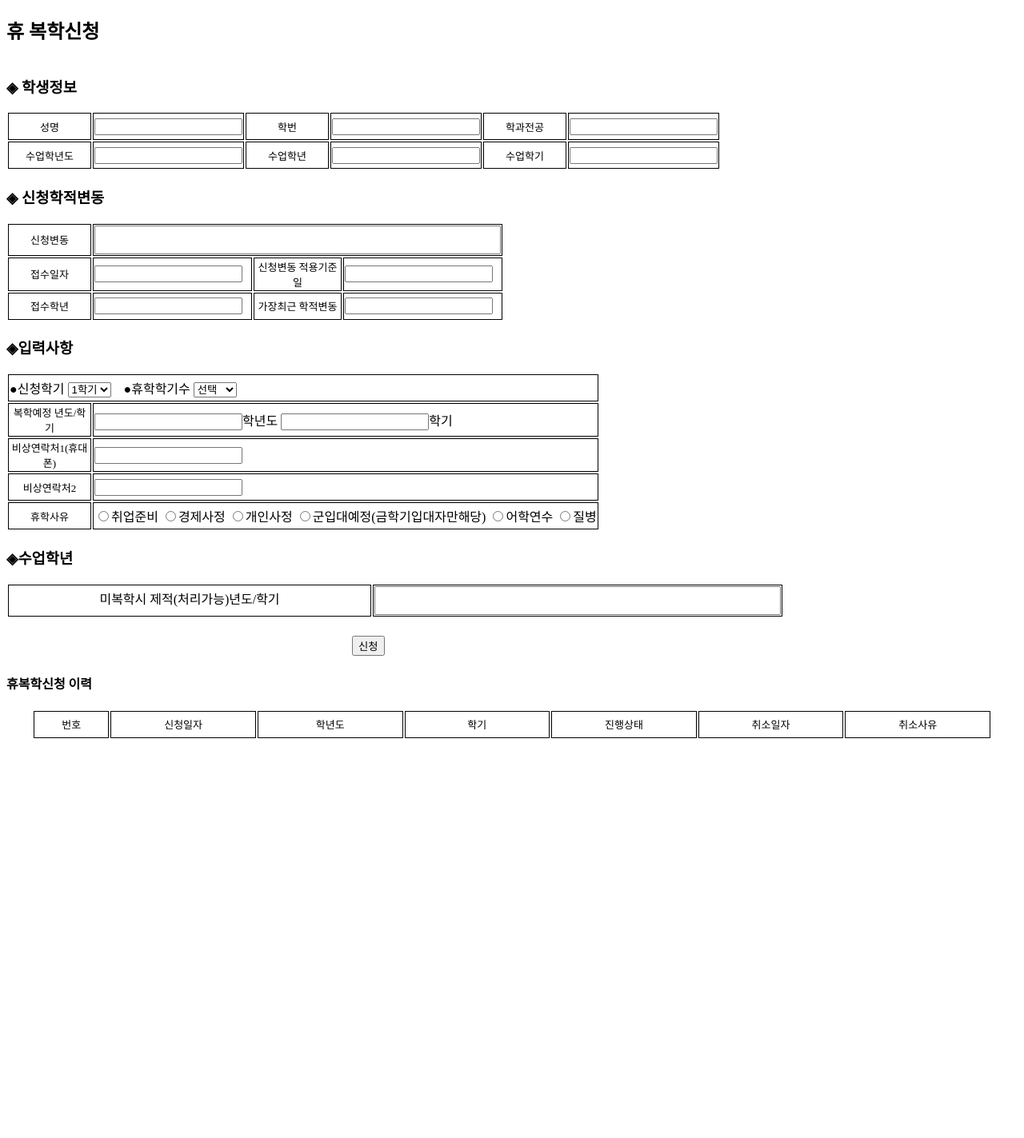
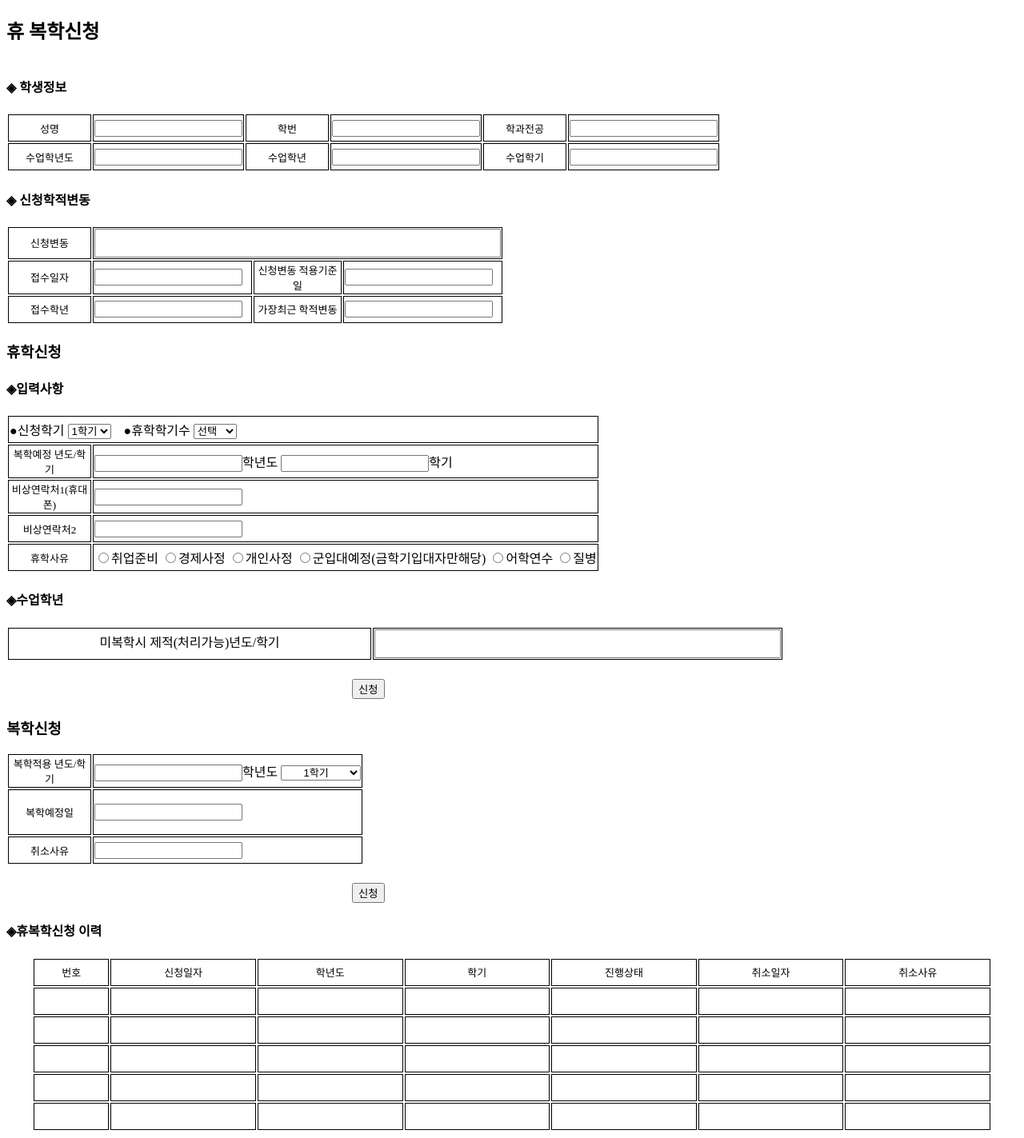
Before and after one commit to kchulpan/teamproject, a Java web app: template webapp/WEB-INF/views/mpage/absence.jsp in a window 1280 px wide. Shown: the whole page at 80% size. Before the commit the page ends 923 px from the top, so only its background shows below. Run offline with Spring Boot 4, a stand-in JSP engine, Linux system fonts and the light colour scheme; the template is opened without the code that fills it, so the values that code supplies are empty; the project's own start-up code is not run, and a stand-in starts its controllers and pages; some libraries are stand-ins or nearby versions.

Commit message:
휴복학페이지 복학신청추가, 데이트피커 삽입

```diff
--- a/webapp/WEB-INF/views/mpage/absence.jsp
+++ b/webapp/WEB-INF/views/mpage/absence.jsp
@@ -4,8 +4,25 @@
 <html>
 <head>
 <meta http-equiv="Content-Type" content="text/html; charset=UTF-8">
-<title>Insert title here</title>
+  <meta name="viewport" content="width=device-width, initial-scale=1">
+ <title>Insert title here</title>
+  <link rel="stylesheet" href="//code.jquery.com/ui/1.12.1/themes/base/jquery-ui.css">
 <link rel="stylesheet" href="/css/absence.css"/>
+  <script src="https://code.jquery.com/jquery-1.12.4.js"></script>
+  <script src="https://code.jquery.com/ui/1.12.1/jquery-ui.js"></script>
+  <script>
+  $( function() {
+    $( "#datepicker" ).datepicker({
+    	 changeMonth: true,
+         dayNames: ['월요일', '화요일', '수요일', '목요일', '금요일', '토요일', '일요일'],
+         dayNamesMin: ['월', '화', '수', '목', '금', '토', '일'],
+         monthNamesShort: ['1','2','3','4','5','6','7','8','9','10','11','12'],
+         monthNames: ['1월','2월','3월','4월','5월','6월','7월','8월','9월','10월','11월','12월'],
+    		dateFormat:"yy-mm-dd"
+    });
+
+  } );
+  </script>
 </head>
 <body>
 	<div>
@@ -17,7 +34,7 @@
 			</tr> -->
 		</table>
 		<table>
-			<h3>◈ 학생정보</h3>
+			<h4>◈ 학생정보</h4>
 			<tr>
 				<td><div class="div1">성명</div></td>
 				<td><input type="text" /></td>
@@ -36,7 +53,7 @@
 			</tr>
 		</table>
 		<table>
-			<h3>◈ 신청학적변동</h3>
+			<h4>◈ 신청학적변동</h4>
 			<tr>
 				<td ><div class="div1">신청변동</div></td>
 				<td colspan="7"><input type="text" class="Nabsence_input"/></td>
@@ -55,8 +72,9 @@
 				<td><input type="text" /></td>
 			</tr>
 		</table>
+		<h3>휴학신청</h3>
 		<table>
-			<h3>◈입력사항</h3>
+			<h4>◈입력사항</h4>
 			<tr>
 			   <td colspan="2" align="left">
 				   ●신청학기
@@ -102,7 +120,7 @@
 			</tr>
 		</table>
  		<table>
-			<h3>◈수업학년</h3>
+			<h4>◈수업학년</h4>
  			<tr>
 				<td><div class="Nabsence">미복학시 제적(처리가능)년도/학기</div></td>
 				<td><input type="text" class="Nabsence_input" readonly/></td>
@@ -115,9 +133,35 @@
 				</tr>
 			</table>
 		</div>
+		<h3>복학신청</h3>
+		<table>
+			<tr>
+				<td><div class="div1">복학적용 년도/학기</div></td>
+				<td><input type="text" />학년도
+					<select class="div1">
+						   <option value="1">1학기</option>
+						   <option value="2">2학기</option>
+				   </select></td>
+			</tr>
+			<tr>
+				<td><div class="div1">복학예정일</div></td>
+				<td><p><input type="text" id="datepicker"></p></td>
+			</tr>
+			<tr>
+				<td><div class="div1">취소사유</div></td>
+				<td><input type="text" /></td>
+			</tr>
+		</table>
+	  <div style="width: 400px;margin:22px auto;">
+		<table>
+				<tr>
+				   <input type="button"  value="신청">
+				</tr>
+			</table>
+		</div>
 		<div>
 			<table class="long">
-				<h4>휴복학신청 이력</h4>
+				<h4>◈휴복학신청 이력</h4>
 				<tr>
 				<td ><div class="no1">번호</div></td>
 				<td ><div class="div1">신청일자</div></td>
@@ -127,6 +171,51 @@
 				<td ><div class="div1">취소일자</div></td>
 				<td ><div class="div1">취소사유</div></td>
 				</tr>
+				<tr>
+				<td ><div class="no1"></div></td>
+				<td ><div class="div1"></div></td>
+				<td ><div class="div1"></div></td>
+				<td ><div class="div1"></div></td>
+				<td ><div class="div1"></div></td>
+				<td ><div class="div1"></div></td>
+				<td ><div class="div1"></div></td>
+				</tr>
+				<tr>
+				<td ><div class="no1"></div></td>
+				<td ><div class="div1"></div></td>
+				<td ><div class="div1"></div></td>
+				<td ><div class="div1"></div></td>
+				<td ><div class="div1"></div></td>
+				<td ><div class="div1"></div></td>
+				<td ><div class="div1"></div></td>
+				</tr>
+				<tr>
+				<td ><div class="no1"></div></td>
+				<td ><div class="div1"></div></td>
+				<td ><div class="div1"></div></td>
+				<td ><div class="div1"></div></td>
+				<td ><div class="div1"></div></td>
+				<td ><div class="div1"></div></td>
+				<td ><div class="div1"></div></td>
+				</tr>
+				<tr>
+				<td ><div class="no1"></div></td>
+				<td ><div class="div1"></div></td>
+				<td ><div class="div1"></div></td>
+				<td ><div class="div1"></div></td>
+				<td ><div class="div1"></div></td>
+				<td ><div class="div1"></div></td>
+				<td ><div class="div1"></div></td>
+				</tr>
+				<tr>
+				<td ><div class="no1"></div></td>
+				<td ><div class="div1"></div></td>
+				<td ><div class="div1"></div></td>
+				<td ><div class="div1"></div></td>
+				<td ><div class="div1"></div></td>
+				<td ><div class="div1"></div></td>
+				<td ><div class="div1"></div></td>
+				</tr>
 		</table>
 	</div>
 </body>
```
